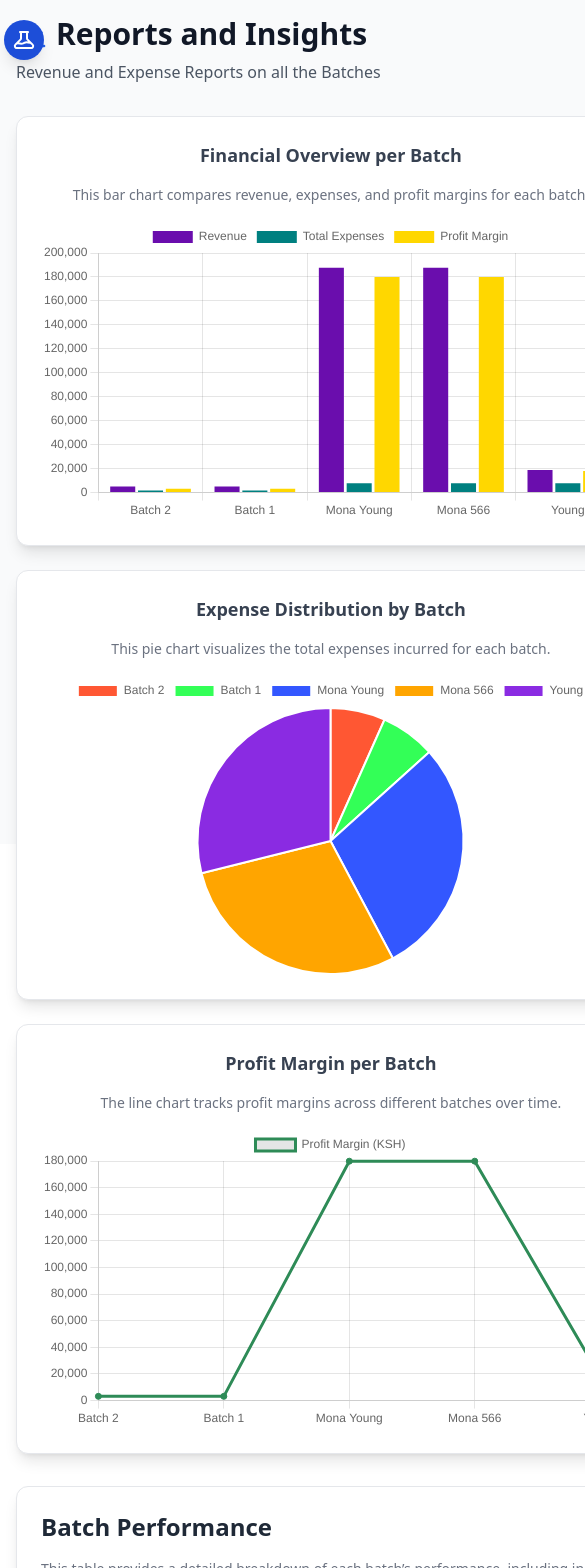
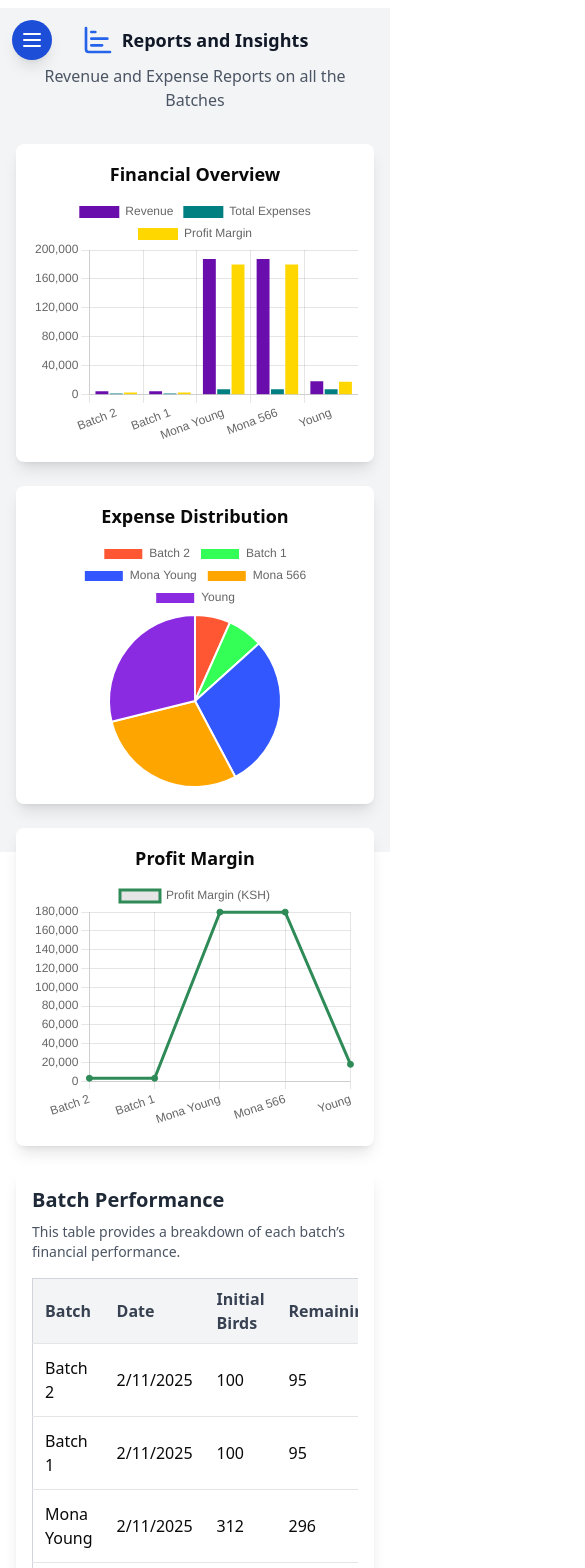
Before and after one commit to Manguriu/Farm101Analytics-P, a Next.js app: page /pages/ReportsAndInsights in a window 390 px wide. Shown: the top 1568 px of the page, 585 px wide, since content can reach past the window. Built offline with nearby package versions, Linux system fonts and the light colour scheme.

Commit message:
minor changes on responsiveness

```diff
--- a/src/app/pages/Dashboard/Dashsidebar.tsx
+++ b/src/app/pages/Dashboard/Dashsidebar.tsx
@@ -1,93 +1,84 @@
 /* eslint-disable @next/next/no-img-element */
-/* eslint-disable @next/next/no-html-link-for-pages */
-import React, { useState, useEffect } from "react";
+"use client";
+import React, { useState} from "react";
+import { usePathname } from "next/navigation"; // To get current route
 import {
   HomeIcon,
   ChartBarIcon,
   CogIcon,
   BeakerIcon,
   XIcon,
+  MenuIcon,
 } from "@heroicons/react/outline";
 
 interface DashsidebarProps extends React.HTMLAttributes<HTMLDivElement> {
-  className?: string; // Allow external classes
+  className?: string;
 }
 
 export default function Dashsidebar({ className = "", ...props }: DashsidebarProps) {
   const [isSidebarOpen, setIsSidebarOpen] = useState(false);
-  const [currentRoute, setCurrentRoute] = useState("");
+  const pathname = usePathname(); // Get current route
 
-  // Fetch the current route after the component mounts
-  useEffect(() => {
-    setCurrentRoute(window.location.pathname);
-  }, []);
-
+  // Define available pages dynamically (this can come from API)
   const links = [
     { href: "/", label: "Home", icon: HomeIcon },
     { href: "/pages/Dashboard", label: "Dashboard", icon: ChartBarIcon },
-    {
-      href: "/pages/FlockManagement",
-      label: "Flock Management",
-      icon: ChartBarIcon,
-    },
+    { href: "/pages/FlockManagement", label: "Flock Management", icon: ChartBarIcon },
     { href: "/pages/FeedWaterTracking", label: "Feed & Water", icon: CogIcon },
-    {
-      href: "/pages/MainMonitoring",
-      label: "Monitoring",
-      icon: ChartBarIcon,
-    },
-    {
-      href: "/pages/FinanceTracking",
-      label: "Financial Tracking",
-      icon: CogIcon,
-    },
-    {
-      href: "/pages/ReportsAndInsights",
-      label: "Reports & Insights",
-      icon: ChartBarIcon,
-    },
-    { href: "/pages/Settings", label: "Settings", icon: CogIcon },
-  ];
+    { href: "/pages/MainMonitoring", label: "Monitoring", icon: ChartBarIcon },
+    { href: "/pages/FinanceTracking", label: "Financial Tracking", icon: CogIcon },
+    { href: "/pages/ReportsAndInsights", label: "Reports & Insights", icon: ChartBarIcon },
+  ].filter((link) => link.href !== pathname); // Remove current page from links
 
   return (
     <div {...props} className={`relative ${className}`}>
-      {/* Sidebar Toggle Button */}
+      {/* Sidebar Toggle Button - Only visible when sidebar is closed */}
+      {!isSidebarOpen && (
         <button
-        className="lg:hidden fixed top-5 left-1 z-50 bg-blue-700 text-white p-2 rounded-full shadow-lg"
-        onClick={() => setIsSidebarOpen(!isSidebarOpen)}
+          className="lg:hidden fixed top-5 left-3 z-50 bg-blue-700 text-white p-2 rounded-full shadow-lg"
+          onClick={() => setIsSidebarOpen(true)}
         >
-        {isSidebarOpen ? <XIcon className="h-6 w-6" /> : <BeakerIcon className="h-6 w-6" />}
+          <MenuIcon className="h-6 w-6" />
         </button>
+      )}
 
       {/* Sidebar */}
       <aside
-        className={`${
-          isSidebarOpen ? "translate-x-0" : "-translate-x-full"
-        } fixed inset-y-0 left-0 z-40 w-64 bg-blue-800 text-white flex flex-col p-4 transition-transform duration-300 ease-in-out lg:translate-x-0`}
+        className={`fixed inset-y-0 left-0 z-40 w-64 bg-blue-800 text-white flex flex-col p-4 transition-transform duration-300 ease-in-out
+        ${isSidebarOpen ? "translate-x-0" : "-translate-x-full"} lg:translate-x-0 lg:block`}
       >
+        {/* Header */}
         <div className="flex items-center justify-between pb-4 border-b border-blue-600">
           <div className="flex items-center space-x-2">
             <BeakerIcon className="h-8 w-8" />
             <span className="text-xl font-bold">SmartPoultry</span>
           </div>
+          {/* Close Button inside Sidebar */}
           <button onClick={() => setIsSidebarOpen(false)} className="lg:hidden">
             <XIcon className="h-6 w-6" />
           </button>
         </div>
+
+        {/* Navigation Links */}
         <nav className="mt-5 px-2">
-          {links
-            .filter((link) => link.href !== currentRoute)
-            .map((link) => (
+          {links.map((link) => (
             <a
               key={link.href}
               href={link.href}
-                className="mt-1 group flex items-center px-2 py-2 text-base leading-6 font-medium rounded-md text-blue-100 hover:text-white hover:bg-blue-600 focus:outline-none focus:bg-blue-600 transition ease-in-out duration-150"
+              className={`mt-1 flex items-center px-3 py-2 text-base font-medium rounded-md transition duration-150 ease-in-out
+                ${
+                  pathname === link.href
+                    ? "bg-blue-600 text-white"
+                    : "text-blue-100 hover:bg-blue-600 hover:text-white"
+                }`}
             >
-                <link.icon className="mr-4 h-6 w-6" />
+              <link.icon className="mr-3 h-6 w-6" />
               {link.label}
             </a>
           ))}
         </nav>
+
+        {/* Profile Section */}
         <div className="absolute bottom-0 w-full p-4">
           <div className="flex items-center py-3 border-t border-blue-600">
             <img className="h-8 w-8 rounded-full" src="/Chick1.png" alt="User Avatar" />
--- a/src/app/pages/Dashboard/page.tsx
+++ b/src/app/pages/Dashboard/page.tsx
@@ -23,9 +23,9 @@ export default function Dashboard() {
       <Dashsidebar className="custom-class lg:w-64" />
 
       {/* Main Content */}
-      <div className="flex-1 bg-gray-50 p-8 ">
+      <div className="flex-1 bg-gray-50 p-2 ">
         <header className=" shadow-sm p-2">
-          <div className="max-w-7xl mx-auto px-2 sm:px-6 lg:px-8 ">
+          <div className="max-w-7xl mx-auto px-2 sm:px-6 lg:px-2 ">
             <div className="relative flex justify-between ">
               <h1 className="text-2xl sm:font-bold text-gray-900 ">
                 Dashboard
--- a/src/app/pages/FeedWaterTracking/FlockManage.tsx
+++ b/src/app/pages/FeedWaterTracking/FlockManage.tsx
@@ -88,15 +88,15 @@ export default function Component() {
   return (
     <div className="flex h-screen bg-gray-100 ">
       {/* Sidebar */}
-      <Dashsidebar className="custom-class w-64" />
+      <Dashsidebar className="custom-class lg:w-64" />
 
       {/* Main Content */}
-      <div className="flex flex-col flex-1 gap-4 bg-gray-50 p-4 space-y-6 ">
+      <div className="flex flex-col flex-1 bg-gray-50 p-2">
         <ToastContainer />
         <div className="max-w-7xl mx-auto">
           {/* Header Section */}
-          <div className="mb-8">
-            <h1 className="text-3xl font-bold text-gray-900 flex items-center gap-2">
+          <div className="mb-8 text-center lg:text-left">
+            <h1 className="text-3xl font-bold text-gray-900 flex items-center justify-center lg:justify-start gap-2 max-sm:text-lg">
               <ChartBarIcon className="h-8 w-8 text-blue-600" />
               Feed & Watering Monitoring{" "}
             </h1>
@@ -106,7 +106,7 @@ export default function Component() {
           </div>
 
           {/* Stats Overview */}
-          <div className="grid gap-6 md:grid-cols-2 lg:grid-cols-4">
+          <div className="grid gap-6 md:grid-cols-4 lg:grid-cols-4">
             {/* Total Feed Stock */}
             <div className="bg-white shadow-md rounded-lg p-4">
               <div className="flex justify-between items-center mb-2">
@@ -181,7 +181,7 @@ export default function Component() {
           </div>
           <div className="mt-5">
             {/* Flock Cards */}
-            <div className="flex gap-6 flex-wrap">
+            <div className="grid gap-4 sm:grid-cols-1 lg:grid-cols-4">
               <AnimatePresence>
                 {flocks.map((flock) => (
                   <motion.div
--- a/src/app/pages/FinanceTracking/Finances.tsx
+++ /dev/null
@@ -1,33 +0,0 @@
-"use client"
-import React from "react";
-import Dashsidebar from "../Dashboard/Dashsidebar";
-import { ToastContainer } from "react-toastify";
-import { ChartBarIcon } from "lucide-react";
-import FinancialWorkings from "./FinancialWorkings";
-
-export default function Finances() {
-  return (
-    <div className="flex h-screen">
-      {/* Sidebar */}
-      <Dashsidebar className="custom-class lg:w-64" />
-
-      {/* Main Content */}
-      <div className="flex-1 bg-gray-50 p-4">
-        <ToastContainer />
-        <div className="max-w-7xl mx-auto">
-          {/* Header Section */}
-          <div className="mb-8">
-            <h1 className="text-3xl font-bold text-gray-900 flex items-center gap-2">
-              <ChartBarIcon className="h-8 w-8 text-blue-600" />
-              Financial Tracking{" "}
-            </h1>
-            <p className="text-gray-600 mt-2">
-              Efficiently manage the working capital and the profits
-            </p>
-          </div>
-          <FinancialWorkings />
-      </div>
-    </div>
-    </div>
-  );
-}
--- a/src/app/pages/FinanceTracking/page.tsx
+++ b/src/app/pages/FinanceTracking/page.tsx
@@ -1,9 +1,33 @@
-import React from 'react'
-import Finances from './Finances'
-
+"use client";
+import React from "react";
+import Dashsidebar from "../Dashboard/Dashsidebar";
+import { ToastContainer } from "react-toastify";
+import { ChartBarIcon } from "lucide-react";
+import FinancialWorkings from "./FinancialWorkings";
 
 export default function page() {
   return (
-    <div className='items-center justify-center'><Finances /></div>
-  )
+    <div className="flex flex-col md:flex-row h-screen mt-2">
+      {/* Sidebar */}
+      <Dashsidebar className="custom-class lg:w-64" />
+
+      {/* Main Content */}
+      <div className="flex-1 bg-gray-50 p-4">
+        <ToastContainer />
+        <div className="max-w-7xl mx-auto">
+          {/* Header Section */}
+          <div className="mb-8 text-center lg:text-left">
+            <h1 className="text-3xl font-bold text-gray-900 flex items-center justify-center lg:justify-start gap-2 max-sm:text-lg">
+              <ChartBarIcon className="h-8 w-8 text-blue-600" />
+              Financial Tracking{" "}
+            </h1>
+            <p className="text-gray-600 mt-2">
+              Efficiently manage the working capital and the profits
+            </p>
+          </div>
+          <FinancialWorkings />
+        </div>
+      </div>
+    </div>
+  );
 }
--- a/src/app/pages/FlockManagement/page.tsx
+++ b/src/app/pages/FlockManagement/page.tsx
@@ -98,17 +98,17 @@ const generateUniqueId = (): string => {
   };
 
   return (
-    <div className="flex h-screen">
+    <div className="flex h-screen bg-gray-100 mt-4">
           {/* Sidebar */}
           <Dashsidebar className="custom-class lg:w-64" />
 
           {/* Main Content */}
-      <div className="flex-1 bg-gray-50 p-8">
+          <div className="flex flex-col flex-1 bg-gray-50 p-2">
             <ToastContainer />
             <div className="max-w-7xl mx-auto">
               {/* Header Section */}
-          <div className="mb-8">
-            <h1 className="text-3xl font-bold text-gray-900 flex items-center gap-2">
+          <div className="mb-8 text-center lg:text-left">
+            <h1 className="text-3xl font-bold text-gray-900 flex items-center justify-center lg:justify-start gap-2 max-sm:text-lg">
               <UserGroupIcon className="h-8 w-8 text-blue-600" />
               Flock Management
             </h1>
--- a/src/app/pages/MainMonitoring/page.tsx
+++ b/src/app/pages/MainMonitoring/page.tsx
@@ -84,7 +84,7 @@ export default function page() {
   };
 
   return (
-    <div className="flex h-screen">
+    <div className="flex h-screen mt-2">
       {/* Sidebar */}
       <Dashsidebar className="custom-class lg:w-64" />
 
@@ -93,8 +93,8 @@ export default function page() {
         <ToastContainer />
         <div className="max-w-7xl mx-auto flex flex-col gap-4">
           {/* Header Section */}
-          <div className="mb-4">
-            <h1 className="text-3xl font-bold text-gray-900 flex items-center gap-2">
+          <div className="mb-8 text-center lg:text-left">
+            <h1 className="text-3xl font-bold text-gray-900 flex items-center justify-center lg:justify-start gap-2 max-sm:text-lg">
               <ChartBarIcon className="h-8 w-8 text-blue-600" />
               Health Monitoring & Growth Monitoring{" "}
             </h1>
--- a/src/app/pages/ReportsAndInsights/ReportsPage.tsx
+++ b/src/app/pages/ReportsAndInsights/ReportsPage.tsx
@@ -1,4 +1,3 @@
-
 import { Bar, Pie, Line } from 'react-chartjs-2'
 import { Chart as ChartJS, registerables } from 'chart.js'
 import Dashsidebar from '../Dashboard/Dashsidebar'
@@ -14,7 +13,7 @@ const records = [
   { batchName: "Young", date: "2025-02-11", initialBirds: 312, remainingBirds: 296, totalExpenses: 7800, revenue: 18764, profitMargin: 17984 },
 ]
 
-// Bar Chart (Financial Overview)
+// Chart Data
 const barChartData = {
   labels: records.map(r => r.batchName),
   datasets: [
@@ -24,7 +23,6 @@ const barChartData = {
   ]
 }
 
-// Pie Chart (Expense Distribution)
 const pieChartData = {
   labels: records.map(r => r.batchName),
   datasets: [{
@@ -33,7 +31,6 @@ const pieChartData = {
   }]
 }
 
-// Line Chart (Profit Margin)
 const lineChartData = {
   labels: records.map(r => r.batchName),
   datasets: [{
@@ -47,86 +44,80 @@ const lineChartData = {
 
 export default function ReportsPage() {
   return (
-    <div className="flex h-screen bg-gray-100 ">
+    <div className="flex flex-col lg:flex-row h-screen bg-gray-100 mt-2">
       {/* Sidebar */}
-    <Dashsidebar className="custom-class w-64" />
+      <Dashsidebar className="w-full lg:w-64 flex-shrink-0" />
 
       {/* Main Content */}
-    <div className="flex flex-col flex-1 gap-4 bg-gray-50 p-4 space-y-6 ">
-
-      <div className="max-w-7xl mx-auto">
+      <div className="flex-1 flex flex-col gap-6 p-4">
+        <div className="max-w-7xl mx-auto w-full">
           {/* Header Section */}
-        <div className="mb-8">
-          <h1 className="text-3xl font-bold text-gray-900 flex items-center gap-2">
-            <ChartBarIcon className="h-8 w-8 text-blue-600" />
-            Reports and Insights {" "}
+          <div className="mb-8 text-center lg:text-left">
+            <h1 className="text-3xl font-bold text-gray-900 flex items-center justify-center lg:justify-start gap-2 max-sm:text-lg">
+              <ChartBarIcon className="h-8 w-8 text-blue-600 " />
+              Reports and Insights
             </h1>
             <p className="text-gray-600 mt-2">
               Revenue and Expense Reports on all the Batches
             </p>
           </div>
-      <div className="grid grid-cols-1 lg:grid-cols-3 gap-6 mb-8">
+
+          {/* Charts Section */}
+          <div className="grid grid-cols-1 sm:grid-cols-2 lg:grid-cols-3 gap-6">
             {/* Financial Overview */}
-        <div className="p-6 bg-white shadow-lg rounded-xl border border-gray-200 hover:shadow-xl transition">
-          <h3 className="text-lg font-semibold mb-4 text-center text-gray-700">Financial Overview per Batch</h3>
-          <p className="text-gray-500 text-sm text-center mb-4">
-            This bar chart compares revenue, expenses, and profit margins for each batch.
-          </p>
-          <div className="h-[300px] w-full">
+            <div className="p-4 bg-white shadow-lg rounded-lg">
+              <h3 className="text-lg font-semibold text-center mb-2">Financial Overview</h3>
+              <div className="h-[250px] sm:h-[300px] w-full">
                 <Bar data={barChartData} options={{ responsive: true, maintainAspectRatio: false }} />
               </div>
             </div>
 
             {/* Expense Distribution */}
-        <div className="p-6 bg-white shadow-lg rounded-xl border border-gray-200 hover:shadow-xl transition">
-          <h3 className="text-lg font-semibold mb-4 text-center text-gray-700">Expense Distribution by Batch</h3>
-          <p className="text-gray-500 text-sm text-center mb-4">
-            This pie chart visualizes the total expenses incurred for each batch.
-          </p>
-          <div className="h-[300px] w-full flex justify-center">
+            <div className="p-4 bg-white shadow-lg rounded-lg">
+              <h3 className="text-lg font-semibold text-center mb-2">Expense Distribution</h3>
+              <div className="h-[250px] sm:h-[300px] flex justify-center">
                 <Pie data={pieChartData} options={{ responsive: true, maintainAspectRatio: false }} />
               </div>
             </div>
 
             {/* Profit Margin */}
-        <div className="p-6 bg-white shadow-lg rounded-xl border border-gray-200 hover:shadow-xl transition">
-          <h3 className="text-lg font-semibold mb-4 text-center text-gray-700">Profit Margin per Batch</h3>
-          <p className="text-gray-500 text-sm text-center mb-4">
-            The line chart tracks profit margins across different batches over time.
-          </p>
-          <div className="h-[300px] w-full">
+            <div className="p-4 bg-white shadow-lg rounded-lg">
+              <h3 className="text-lg font-semibold text-center mb-2">Profit Margin</h3>
+              <div className="h-[250px] sm:h-[300px] w-full">
                 <Line data={lineChartData} options={{ responsive: true, maintainAspectRatio: false }} />
               </div>
             </div>
           </div>
 
           {/* Detailed Table - Batch Performance */}
-      <div className="p-6 mt-8 bg-white shadow-lg rounded-xl border border-gray-200">
-        <h3 className="text-2xl font-semibold mb-4 text-gray-800">Batch Performance</h3>
-        <p className="text-gray-500 text-sm mb-4">
-          This table provides a detailed breakdown of each batch’s performance, including initial and remaining birds, revenue, and profit.
+          <div className="p-4 mt-6 bg-white shadow-lg rounded-lg">
+            <h3 className="text-xl font-semibold text-gray-800 mb-2">Batch Performance</h3>
+            <p className="text-gray-600 text-sm mb-4">
+              This table provides a breakdown of each batch’s financial performance.
             </p>
             <div className="overflow-x-auto">
-          <table className="w-full border border-gray-300 rounded-lg shadow-lg">
+              <table className="w-full border-collapse border border-gray-300 rounded-lg">
                 <thead className="bg-gray-100 text-gray-700">
                   <tr className="text-left border-b">
-                <th className="py-3 px-4">Batch</th>
-                <th className="py-3 px-4">Date</th>
-                <th className="py-3 px-4">Initial Birds</th>
-                <th className="py-3 px-4">Remaining</th>
-                <th className="py-3 px-4">Revenue</th>
-                <th className="py-3 px-4">Profit</th>
+                    <th className="py-2 px-3">Batch</th>
+                    <th className="py-2 px-3">Date</th>
+                    <th className="py-2 px-3">Initial Birds</th>
+                    <th className="py-2 px-3">Remaining</th>
+                    <th className="py-2 px-3">Revenue</th>
+                    <th className="py-2 px-3">Profit</th>
                   </tr>
                 </thead>
                 <tbody>
                   {records.map(record => (
-                <tr key={record.batchName} className="border-b hover:bg-gray-50 transition">
-                  <td className="py-4 px-4">{record.batchName}</td>
-                  <td className="py-4 px-4">{new Date(record.date).toLocaleDateString()}</td>
-                  <td className="py-4 px-4">{record.initialBirds}</td>
-                  <td className="py-4 px-4">{record.remainingBirds}</td>
-                  <td className="py-4 px-4 font-medium text-blue-600">KSH {record.revenue.toLocaleString()}</td>
-                  <td className={`py-4 px-4 font-medium ${
+                    <tr key={record.batchName} className="border-b hover:bg-gray-50">
+                      <td className="py-3 px-3">{record.batchName}</td>
+                      <td className="py-3 px-3">{new Date(record.date).toLocaleDateString()}</td>
+                      <td className="py-3 px-3">{record.initialBirds}</td>
+                      <td className="py-3 px-3">{record.remainingBirds}</td>
+                      <td className="py-3 px-3 font-medium text-blue-600">
+                        KSH {record.revenue.toLocaleString()}
+                      </td>
+                      <td className={`py-3 px-3 font-medium ${
                         record.profitMargin >= 0 ? 'text-green-600' : 'text-red-600'
                       }`}>
                         KSH {record.profitMargin.toLocaleString()}
@@ -137,6 +128,7 @@ export default function ReportsPage() {
               </table>
             </div>
           </div>
+
         </div>
       </div>
     </div>
```
Also changed, not shown: src/app/pages/FeedSubPage/page.tsx (+20 -12 lines), src/app/pages/FinanceTracking/FinancialWorkings.tsx (+39 -11 lines), src/app/pages/GrowthMonitoring/GrowthMonitoringMain.tsx (+11 -9 lines). Lines whose indentation alone changed are shown as unchanged.
